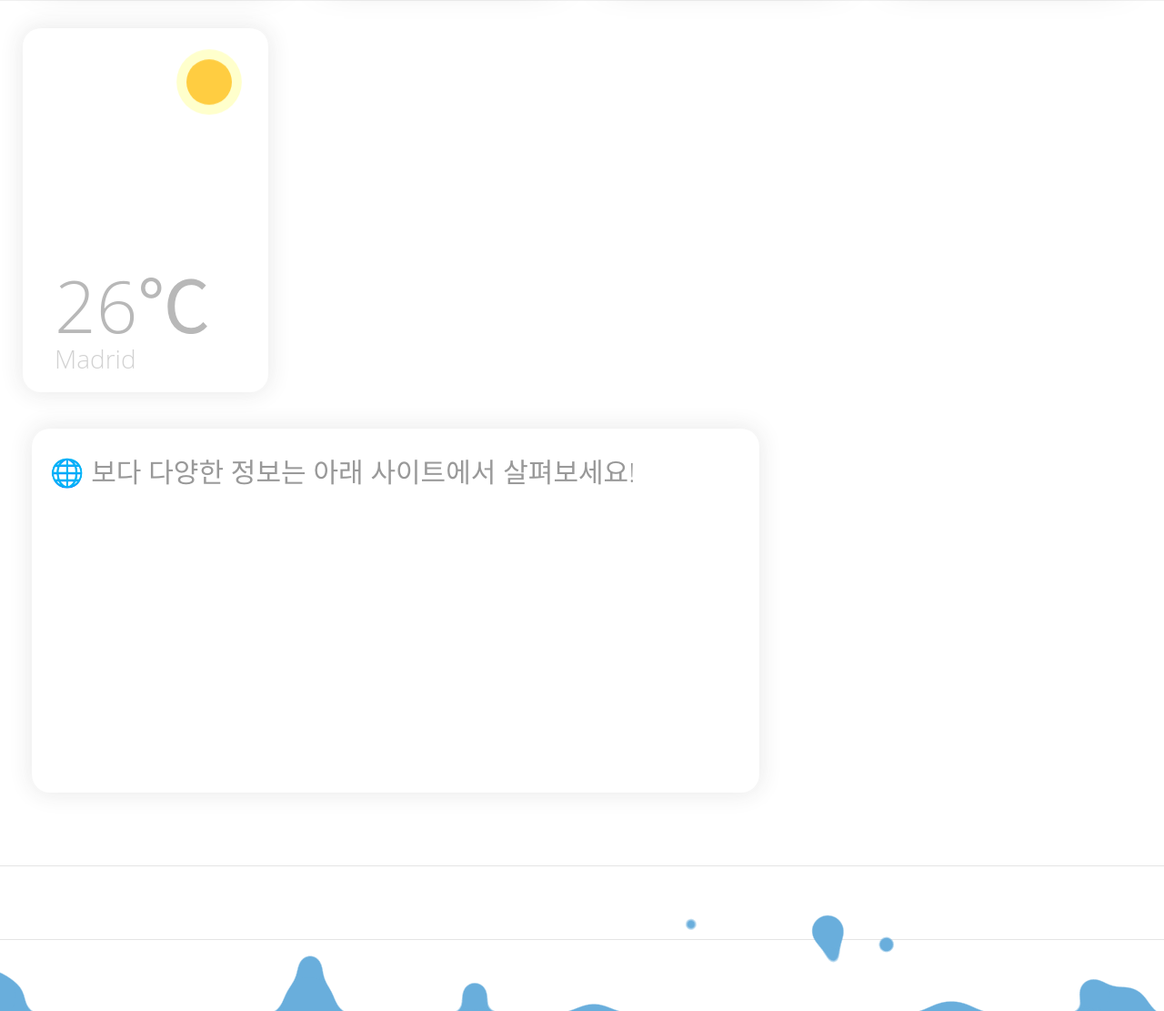
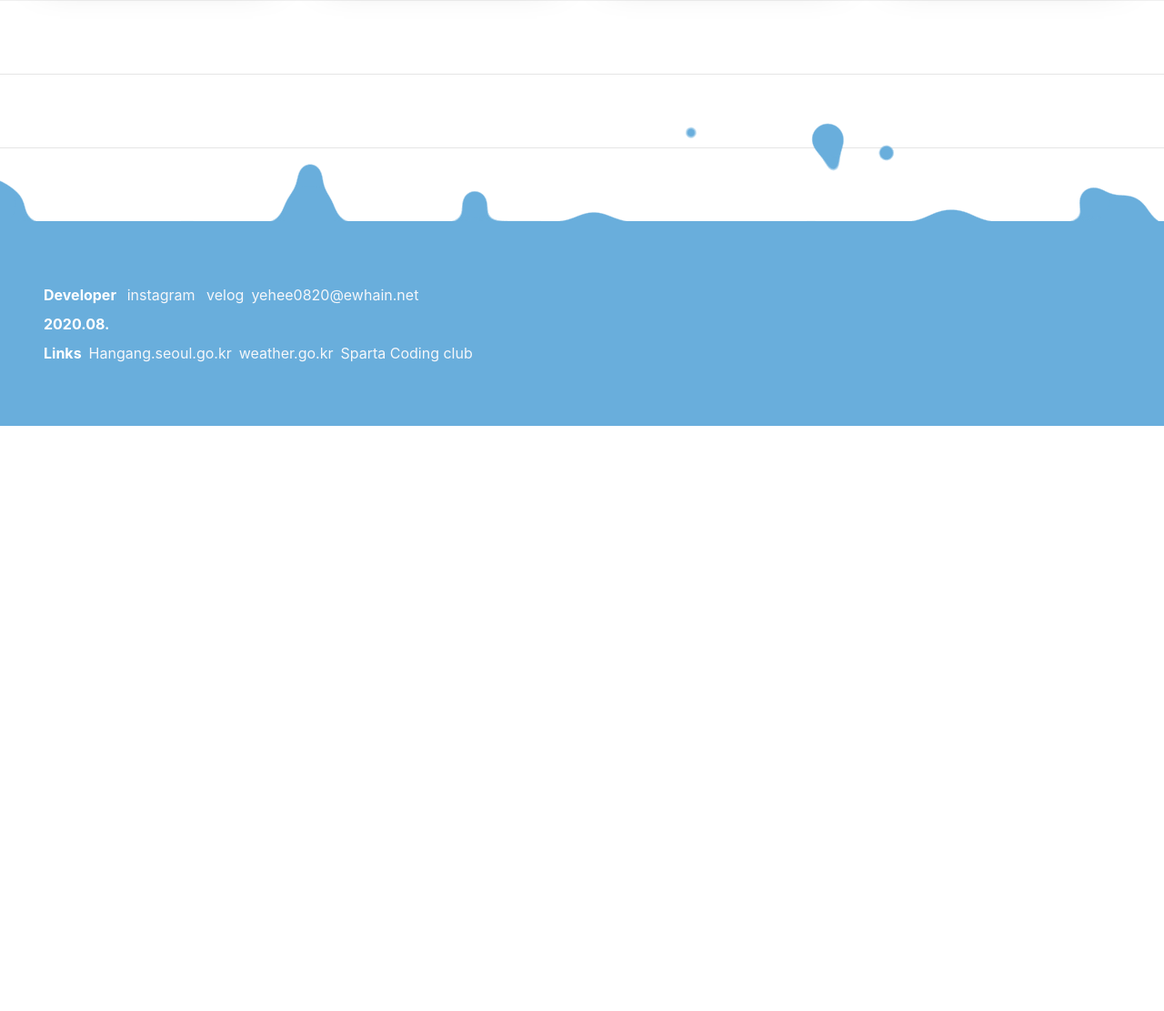
Before and after one commit to yehee0820/LegoHangang, a Flask app: page / in a window 1280 px wide; the page is wider, and only the part inside the window is pictured. Shown: the part 1066-2177 px from the top of that part at 91% size. After the commit the page ends 1534 px from the top of that part, so only its background shows below. Run offline with Flask 2, Linux system fonts and the light colour scheme; some libraries are stand-ins or nearby versions.

Commit message:
20.09.09

```diff
--- a/app.py
+++ b/app.py
@@ -7,8 +7,8 @@ import pandas as pd
 import os
 
 app = Flask(__name__)
-client = MongoClient('localhost', 27017)  # mongoDB는 27017 포트로 돌아갑니다.
-db = client.hangangdb  # 'dbsparta'라는 이름의 db를 만듭니다.
+client = MongoClient('mongodb://test:test@13.125.102.200', 27017)  # mongoDB는 27017 포트로 돌아갑니다.
+db = client.legohangang  # 'dbsparta'라는 이름의 db를 만듭니다.
 
 
 
@@ -34,24 +34,6 @@ def show_bickeinfo():
 def show_picnic():
     return render_template('place.html')
 
-###### review image uploading
-
-app.config['UPLOAD_FOLDER'] = 'static/uploadimg'
-
-@app.route('/upload')
-def render_html():
-    return render_template('upload.html')
-
-@app.route('/fileUpload',methods = ['POST'])
-def upload_file():
-    f = request.files['file']
-    f.save(os.path.join(app.config['UPLOAD_FOLDER'], f.filename))
-    return 'success!'
-
-@app.route('/test')
-def test():
-    filename = 'static/uploadimg/sparta.png'
-    return render_template('test.html',filename=filename)
 
 ###review(메모장활용)
 @app.route('/memo', methods=['POST'])
@@ -321,4 +303,4 @@ def bike_origin():
 
 # 실행
 if __name__ == '__main__':
-    app.run('localhost', port=5050, debug=True)
+    app.run('0.0.0.0', port=5000, debug=True)
--- a/templates/index.html
+++ b/templates/index.html
@@ -219,11 +219,14 @@
                         </a>
                     </li>
                     <li class="nav-item dropdown">
-                        <a class="nav-link dropdown-toggle" href="{{ url_for('show_location') }}" id="navbarDropdown" target="_self" role="button"
+                        <a class="nav-link dropdown-toggle" href="{{ url_for('show_location') }}" id="navbarDropdown"
+                           target="_self" role="button"
                            data-toggle="dropdown" aria-haspopup="true" aria-expanded="false">길 찾기</a>
                         <div class="dropdown-menu" aria-labelledby="navbarDropdown">
-                            <a class="dropdown-item" href="{{ url_for('show_location') }}" target="_self">길 찾기 (기본 ver.)</a>
-                            <a class="dropdown-item" href="{{ url_for('fastest_route') }}" target="_self">가장 가까운 한강공원찾기</a>
+                            <a class="dropdown-item" href="{{ url_for('show_location') }}" target="_self">길 찾기 (기본
+                                ver.)</a>
+                            <a class="dropdown-item" href="{{ url_for('fastest_route') }}" target="_self">가장 가까운
+                                한강공원찾기</a>
                         </div>
                     </li>
 
@@ -298,7 +301,8 @@
                     <div class="card__image card__image--location"></div>
                     <div class="card__content">
                         <div class="card__title">길 찾기</div>
-                        <p class="card__text">지금 가장 빨리 갈 수 있는 한강공원은 어디일까요? 현 위치에서 가장 가까운 한강공원까지의 경로 및 원하는 한강공원까지의 경로를 확인해보세요!</p>
+                        <p class="card__text">지금 가장 빨리 갈 수 있는 한강공원은 어디일까요? 현 위치에서 가장 가까운 한강공원까지의 경로 및 원하는 한강공원까지의 경로를
+                            확인해보세요!</p>
                         <button class="btn btn--block btn-1" onclick="location.href='/howtogo'">Let's go</button>
                     </div>
                 </div>
@@ -309,7 +313,7 @@
                     <div class="card__content">
                         <div class="card__title">자전거 대여소</div>
                         <p class="card__text">현 위치에서 가장 가까운 한강 자전거 대여소의 위치와 주변 따릉이 위치를 확인해보세요.</p>
-                            <button class="btn btn--block btn-2" onclick="location.href='/bicycle'">Let's go</button>
+                        <button class="btn btn--block btn-2" onclick="location.href='/bicycle'">Let's go</button>
                     </div>
                 </div>
             </li>
@@ -318,7 +322,8 @@
                     <div class="card__image card__image--flower"></div>
                     <div class="card__content">
                         <div class="card__title">피크닉 즐기기</div>
-                        <p class="card__text">한강공원 근처에서 피크닉세트, 텐트, 레저용품, 캠핑 세트 등 다양한 물품을 대여할 수 있는 곳들의 정보를 보여줍니다. 한강공원에서 더 멋진 시간을 만들어보세요!</p>
+                        <p class="card__text">한강공원 근처에서 피크닉세트, 텐트, 레저용품, 캠핑 세트 등 다양한 물품을 대여할 수 있는 곳들의 정보를 보여줍니다. 한강공원에서
+                            더 멋진 시간을 만들어보세요!</p>
                         <button class="btn btn--block btn-3" onclick="location.href='/picnic'">Let's go</button>
                     </div>
                 </div>
@@ -338,20 +343,7 @@
     </div>
 
 
-    <div class="=information">
-    <div class="col-md-3 weather-wrapper">
-        <div class="weather-card madrid">
-            <div class="weather-icon sun"></div>
-            <h1>26℃</h1>
-            <p>Madrid</p>
-        </div>
-    </div>
-    <div class="col-md-9">
-        <div class="announce-card">
-            <h2>🌐 보다 다양한 정보는 아래 사이트에서 살펴보세요!</h2>
-        </div>
-    </div>
-        </div>
+
     <!--end-->
 
     <hr class="featurette-divider">
@@ -422,7 +414,7 @@
     <!--        <hr class="featurette-divider">-->
 
     <!-- /END THE FEATURETTES -->
-   <!-- /.container -->
+    <!-- /.container -->
 
 
     <!-- Footer -->
```
Also changed, not shown: 2 other files.
